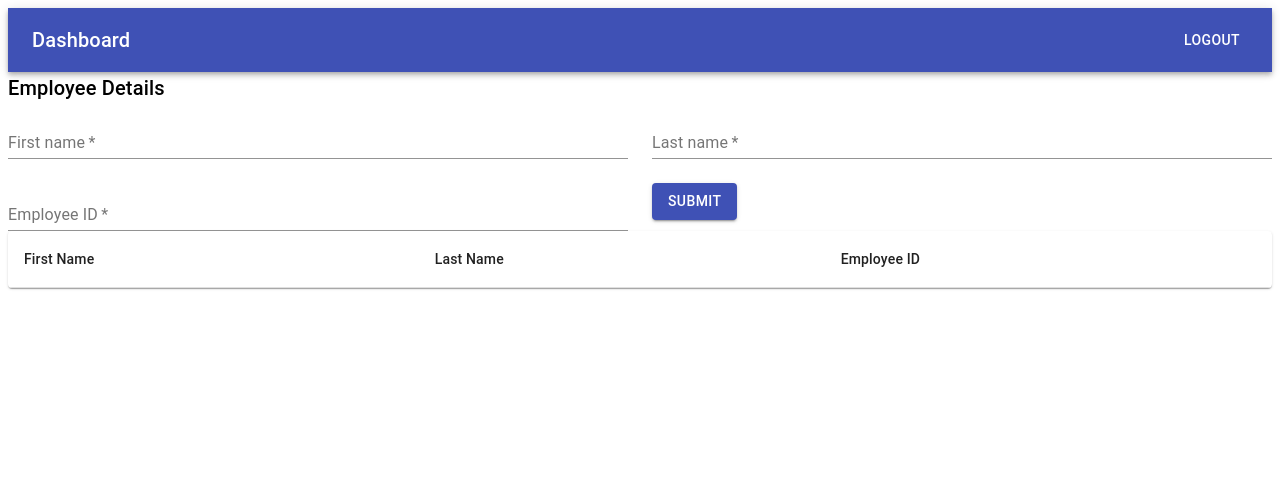
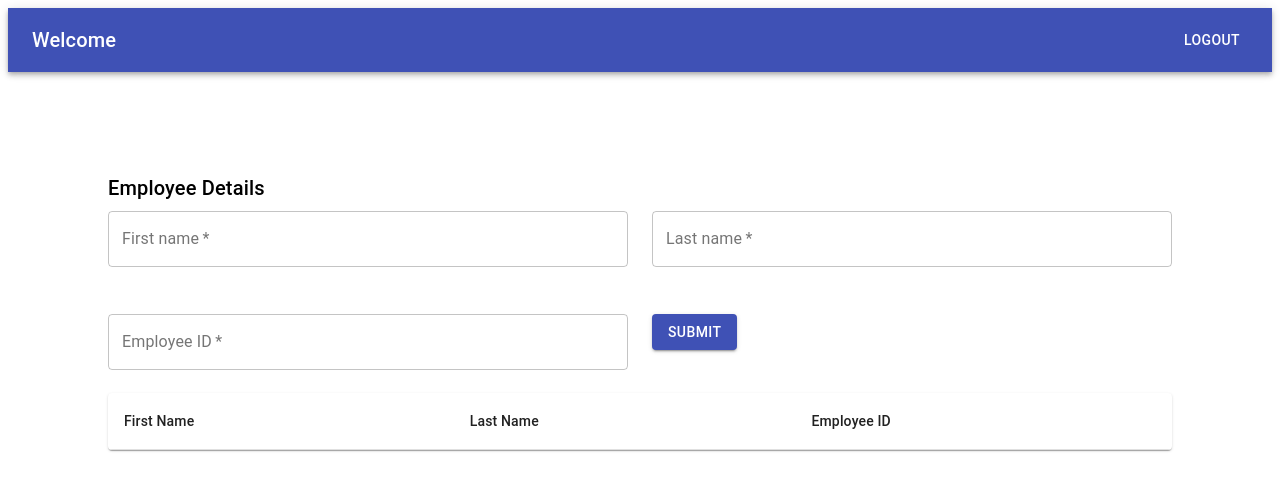
Before and after one commit to Yashwanth-Ramanjineya/My_Dec_Project, a React (Create React App) app: page /empDetailsForm in a window 1280 px wide. Shown: the top 490 px of the page. Built offline with nearby package versions, Linux system fonts and the light colour scheme.

Commit message:
# Changes

```diff
--- a/src/App.css
+++ b/src/App.css
@@ -46,3 +46,7 @@ body {
 .col {
   flex: unset !important;
 }
+
+.emp-container {
+	padding: 100px;
+}
--- a/src/App.js
+++ b/src/App.js
@@ -45,20 +45,30 @@ export default function SignIn(props) {
   })
 
   const validations = () => {
+    if (!loginDetails.username && !loginDetails.password) {
+		setErr({
+		  ...err,
+		  userErr: true,
+		  pwdErr: true
+		});
+		return true;
+	  }
 	  if (!loginDetails.username) {
-		  setErr({
-			  ...err, userErr: true
-		  })
-		  return true;
+		setErr({
+		  ...err,
+		  userErr: true
+		});
+		return true;
 	  }
 	  if (!loginDetails.password) {
 		setErr({
-			...err, pwdErr: true
-		})
+		  ...err,
+		  pwdErr: true,
+		});
 		return true;
-	}
-	return false;
-  }
+	  }
+	  return false;
+  };
 
   const handleSave = () => {
     if (!validations()) {
--- a/src/EmpDetailsForm.js
+++ b/src/EmpDetailsForm.js
@@ -7,6 +7,7 @@ import AppBar from '@material-ui/core/AppBar';
 import Toolbar from '@material-ui/core/Toolbar';
 import Typography from '@material-ui/core/Typography';
 import Button from '@material-ui/core/Button';
+import "./App.css";
 
 const useStyles = makeStyles((theme) => ({
   root: {
@@ -37,12 +38,22 @@ const columns = [{
 
 export default function EmpDetailsForm(props) {
   const classes = useStyles();
-  const [empDataForm, setEmpDataForm] = useState({
+  const initialFormData = {
     firstName: "",
     lastName: "",
     empId: "",
-  });
+  }
+
+  const initialErr = {
+	  firstNameErr: false,
+	  lastNameErr: false,
+    empIdErr: false
+  }
+
+  const [empDataForm, setEmpDataForm] = useState(initialFormData);
   const [tableDetails, setTableDetails] = useState([]);
+
+  const [err, setErr] = useState(initialErr);
 
   const handleChange = (e) => {
     e.preventDefault();
@@ -50,10 +61,50 @@ export default function EmpDetailsForm(props) {
     setEmpDataForm({ ...empDataForm, [name]: value });
   };
 
+  const validations = () => {
+    if (!empDataForm.firstName && !empDataForm.lastName && !empDataForm.empId) {
+      setErr({
+        ...err,
+        firstNameErr: true,
+	      lastNameErr: true,
+        empIdErr: true
+      });
+      return true;
+    }
+    if (!empDataForm.firstName) {
+      setErr({
+        ...err,
+        firstNameErr: true
+      });
+      return true;
+    }
+    if (!empDataForm.lastName) {
+      setErr({
+        ...err,
+	      lastNameErr: true
+      });
+      return true;
+    }
+    if (!empDataForm.empId) {
+      setErr({
+        ...err,
+        empIdErr: true
+      });
+      return true;
+    }
+
+
+    return false;
+  };
+
   const handleSubmit = (e) => {
     const tableData = [...tableDetails];
-    tableData.push(empDataForm);
-    setTableDetails(tableData);
+    if (!validations()) {
+      tableData.push(empDataForm);
+      setTableDetails(tableData);
+      setEmpDataForm(initialFormData);
+      setErr(initialErr)
+    }
   }
 
   const handleLogOut = (e) => {
@@ -70,12 +121,13 @@ export default function EmpDetailsForm(props) {
       <AppBar position="static">
         <Toolbar>
           <Typography variant="h6" className={classes.title}>
-            Dashboard
+            Welcome {localStorage.getItem("username")}
           </Typography>
           <Button color="inherit" onClick={handleLogOut}>Logout</Button>
         </Toolbar>
       </AppBar>
     </div>
+    <div className='emp-container'>
       <Typography variant="h6" gutterBottom>
         Employee Details
       </Typography>
@@ -86,9 +138,16 @@ export default function EmpDetailsForm(props) {
             id="firstName"
             name="firstName"
             label="First name"
+            variant="outlined"
+            value={empDataForm.firstName}
             fullWidth
-            autoComplete="given-name"
             onChange={(e) => handleChange(e)}
+            error={err.firstNameErr && !empDataForm.firstName}
+            helperText={
+              err.firstNameErr && !empDataForm.firstName
+                ? "First Name is required"
+                : " "
+            }
           />
         </Grid>
         <Grid item xs={12} sm={6}>
@@ -97,9 +156,16 @@ export default function EmpDetailsForm(props) {
             id="lastName"
             name="lastName"
             label="Last name"
+            variant="outlined"
+            value={empDataForm.lastName}
             fullWidth
-            autoComplete="family-name"
             onChange={(e) => handleChange(e)}
+            error={err.lastNameErr && !empDataForm.lastName}
+            helperText={
+              err.lastNameErr && !empDataForm.lastName
+                ? "Last Name is required"
+                : " "
+            }
           />
         </Grid>
         <Grid item xs={12} sm={6}>
@@ -108,9 +174,16 @@ export default function EmpDetailsForm(props) {
             id="empId"
             name="empId"
             label="Employee ID"
+            variant="outlined"
+            value={empDataForm.empId}
             fullWidth
-            autoComplete="shipping address-line1"
             onChange={(e) => handleChange(e)}
+            error={err.empIdErr && !empDataForm.empId}
+            helperText={
+              err.empIdErr && !empDataForm.empId
+                ? "Employee ID is required"
+                : " "
+            }
           />
         </Grid>
 
@@ -122,6 +195,7 @@ export default function EmpDetailsForm(props) {
       </Grid>
 
       <EmployeeTable tableData={tableDetails} columns={columns} />
+      </div>
     </React.Fragment>
   );
 }
--- a/src/EmployeeTable.js
+++ b/src/EmployeeTable.js
@@ -35,8 +35,8 @@ export default function EmployeeTable(props) {
               <TableCell component="th" scope="row">
                 {row.firstName}
               </TableCell>
-              <TableCell align="right">{row.lastName}</TableCell>
-              <TableCell align="right">{row.empid}</TableCell>
+              <TableCell>{row.lastName}</TableCell>
+              <TableCell>{row.empId}</TableCell>
             </TableRow>
           ))}
         </TableBody>
```
